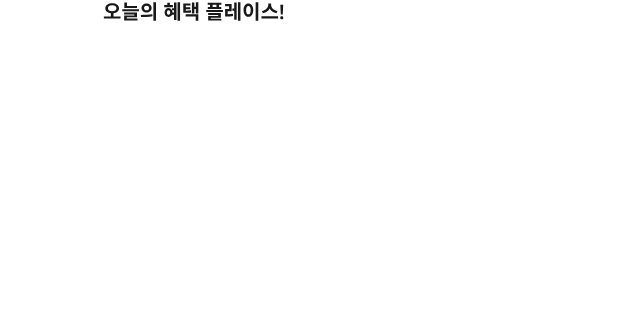
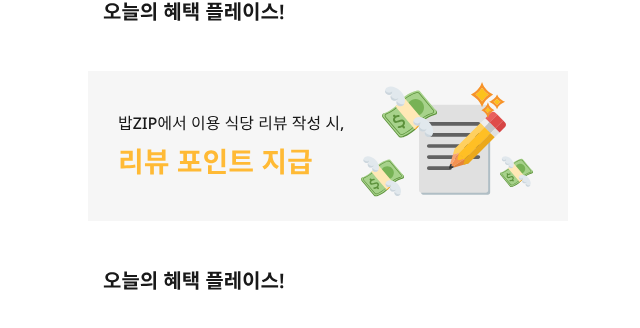
Before and after one commit to sieun1002/BapZip-Frontend, a React (Create React App) app: page / in a window 1280 px wide. Shown: the part 990-1318 px from the top of the page, without its empty margins (312-952 px from the left). Before the commit the page ends 1061 px from the top, so only its background shows below. Built offline with nearby package versions, Linux system fonts and the light colour scheme.

Commit message:
충돌실험

```diff
--- a/src/App.js
+++ b/src/App.js
@@ -41,6 +41,7 @@ function App() {
     <Honjap />
     <Hot />
     <Review />
+    <Review />
     </div>
   );
 }
```
